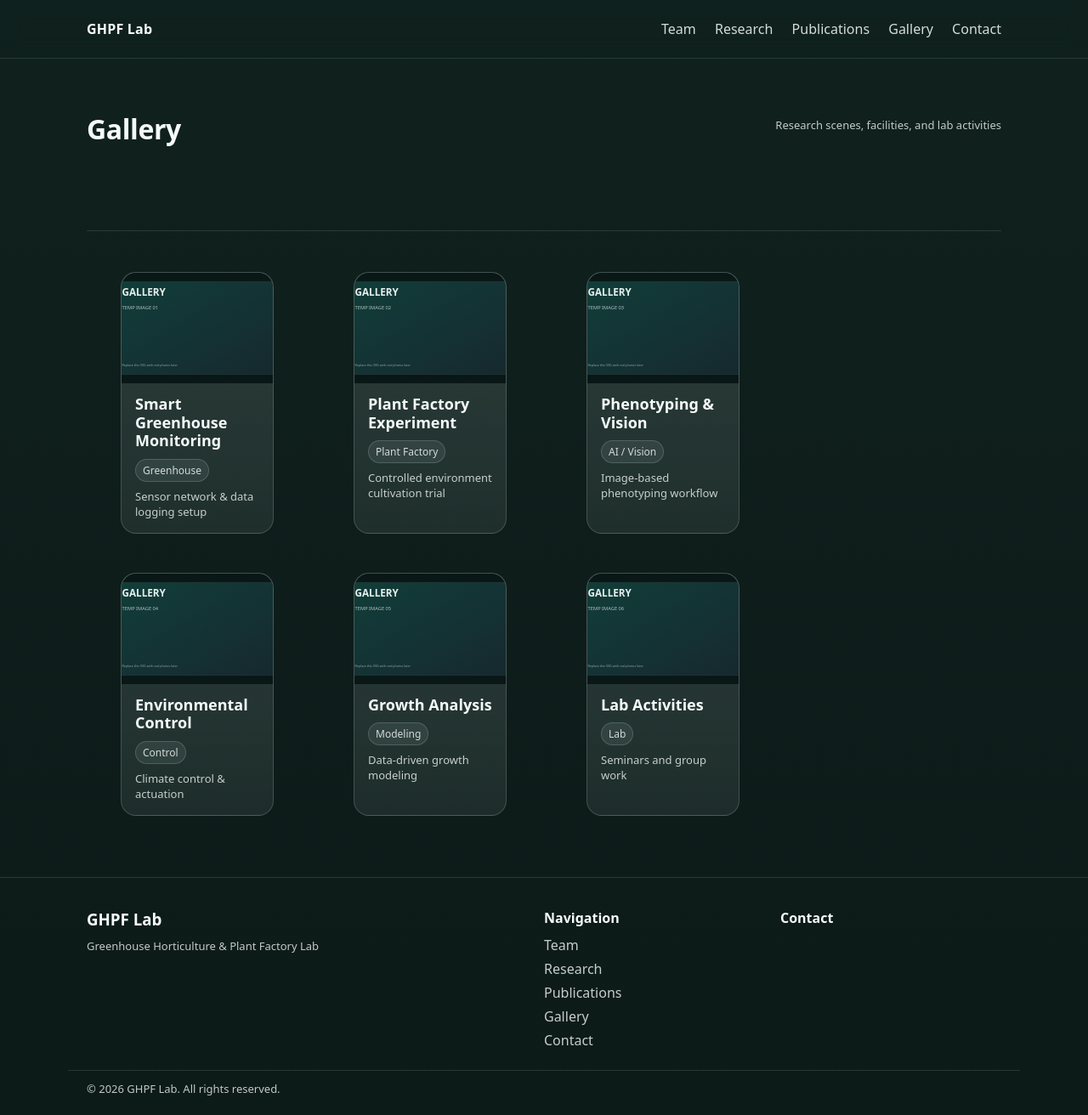
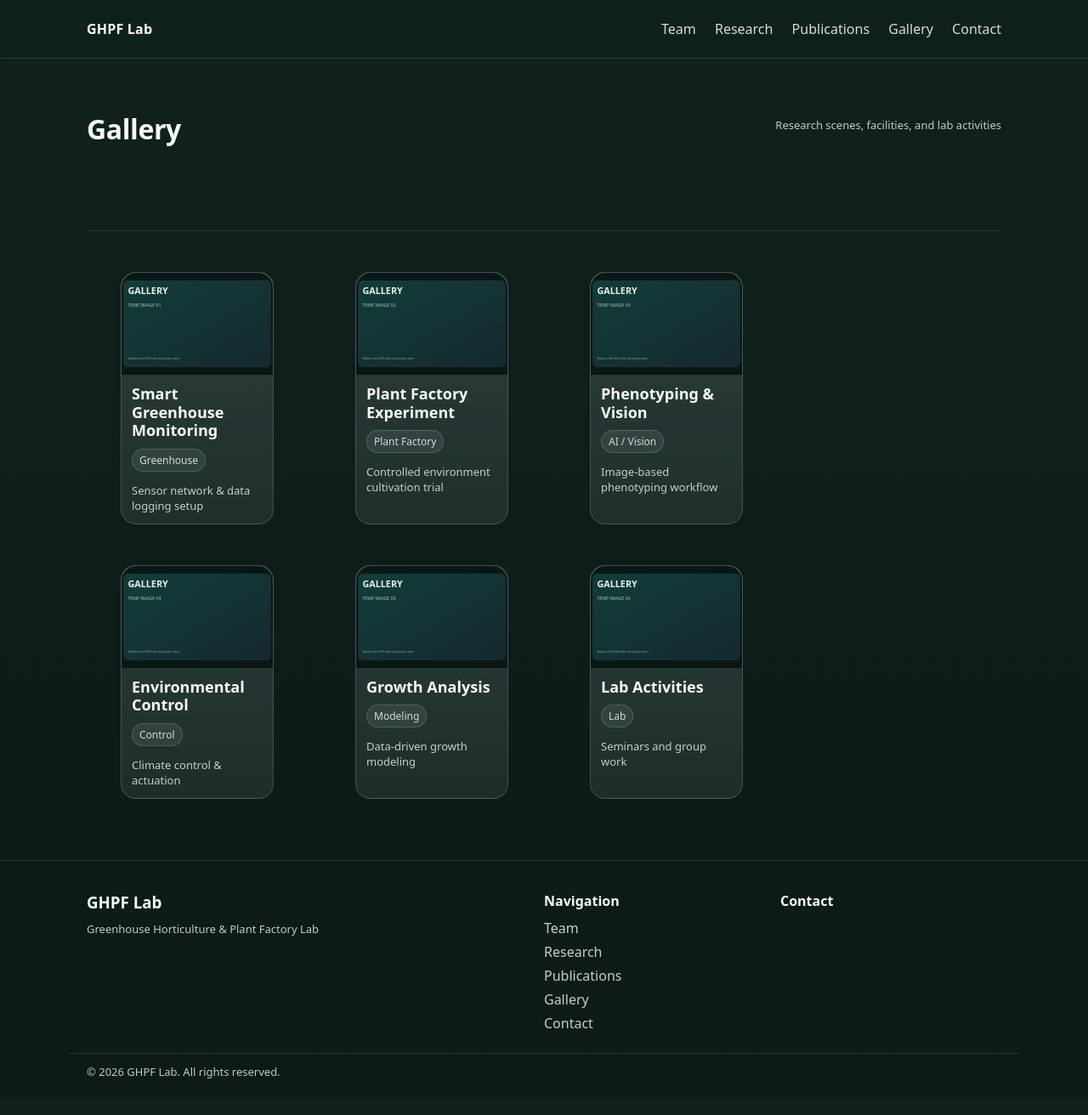
Before and after one commit to evergreendasol/Trial-2-lab-web, a Jekyll site: the page built from gallery.md, in a window 1280 px wide and 1312 px high. Shown: the whole window at 85% size. Built offline with Jekyll 4.4.1, drawn with Linux system fonts in a browser that asks for light colours.

Commit message:
Refine gallery layout and image sizing

```diff
--- a/assets/css/site.css
+++ b/assets/css/site.css
@@ -214,6 +214,8 @@ h1{
 .gallery-grid{
   /* 조금 더 촘촘하게 */
   grid-template-columns: repeat(auto-fit, minmax(200px, 260px));
+  gap:16px;
+  justify-content:start;
 }
 
 .gallery-card{
@@ -229,24 +231,26 @@ h1{
 
 .gallery-img{
   width:100%;
-  height:130px;
+  height:120px;
+  border-top-left-radius:18px;
+  border-top-right-radius:18px;
   object-fit:cover;
   display:block;
   filter:saturate(1.02) contrast(1.02);
 }
 
 .gallery-cap{
-  padding:14px 16px 16px;
+  padding:12px;
 }
 
 .gallery-title{
   margin:0;
-  font-size:16px;
+  font-size:15px;
   line-height:1.2;
 }
 
 .gallery-sub{
-  margin:8px 0 0;
+  margin:13px 0 0;
 }
 
 /* Modal */
```
